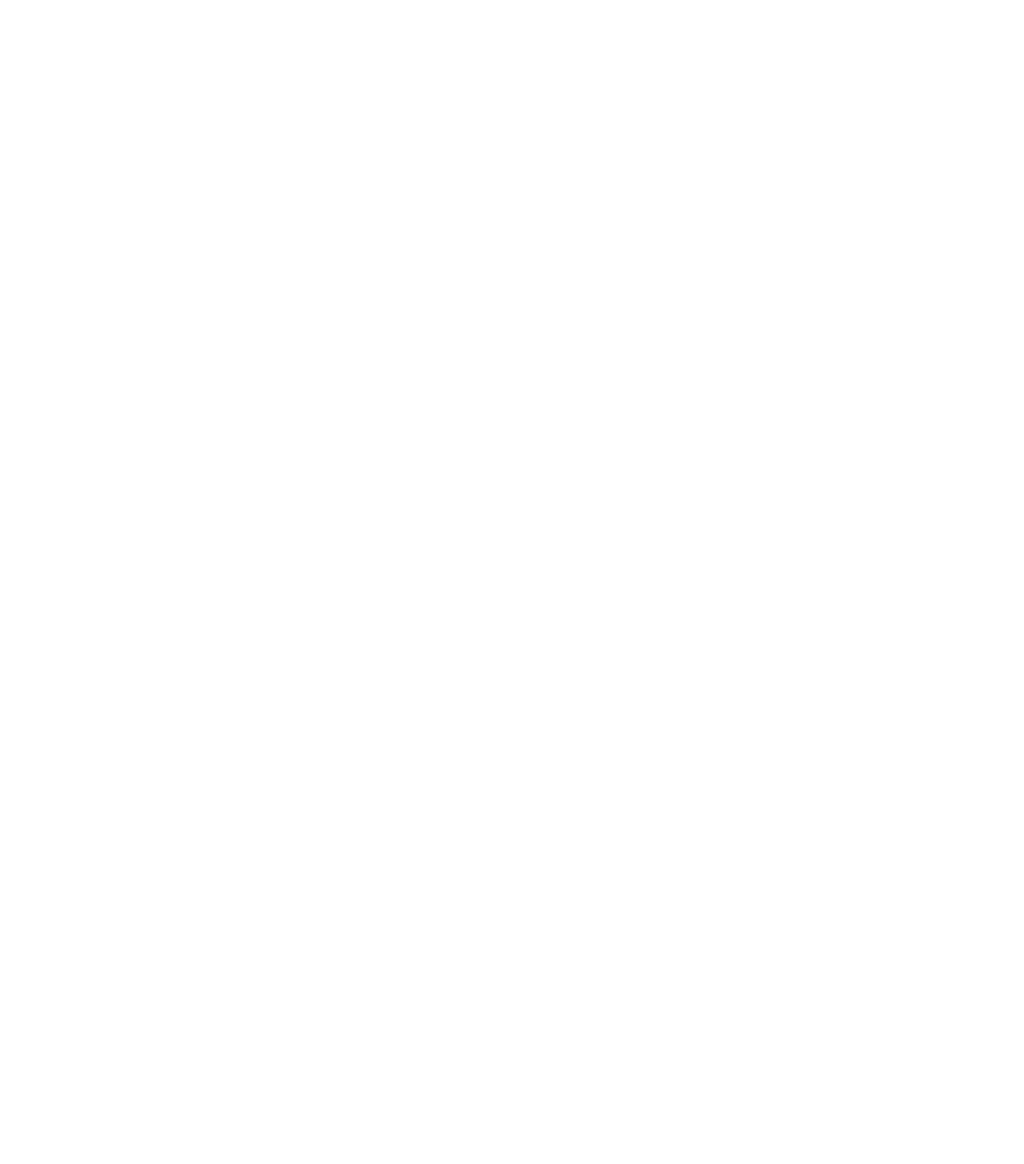
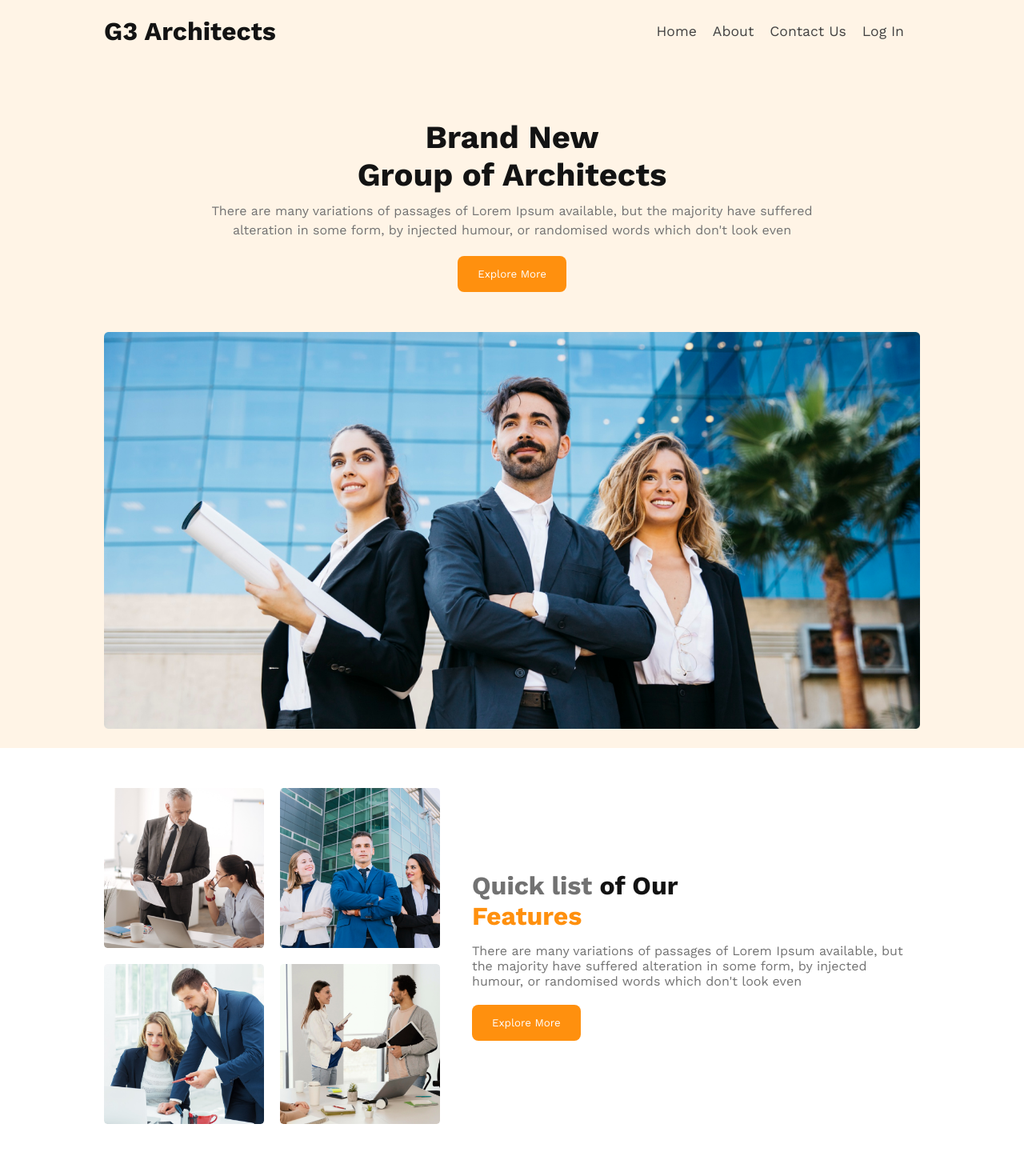
Before and after one commit to salehinRifat/G3-Architects, a plain HTML site: page index.html in a window 1280 px wide. Shown: the whole page at 80% size. Before the commit the page ends 800 px from the top, so only its background shows below. Drawn offline with nearby package versions, Linux system fonts and the light colour scheme.

Commit message:
added header and feature section

```diff
--- a/index.html
+++ b/index.html
@@ -7,6 +7,46 @@
     <link rel="stylesheet" href="style.css">
 </head>
 <body>
+    <header>
+        <div class="menu-container">
+        <h1 class="logo">G3 Architects</h1>
+        <nav>
+            <ul>
+                <li>Home</li>
+                <li>About</li>
+                <li>Contact Us</li>
+                <li>Log In</li>
+            </ul>
+        </nav>
+    </div>
+    <section class="banner">
+        <div class="banner-content">
+            <h1 class="banner-title">Brand New <br> Group of Architects </h1>
+            <p class="banner-text">There are many variations of passages of Lorem Ipsum available, but the majority have suffered alteration in some form, by injected humour, or randomised words which don't look even</p>
+            <button class="btn-primary">Explore More</button>
+        </div>
+        <div class="banner-img">
+            <img src="images/banner.png" alt="">
+        </div>
 
+    </section>
+    </header>
+    <main>
+        <section class="features">
+            <div class="features-container">
+                <div class="feature-img">
+                    <img src="images/team1.png" alt="">
+                    <img src="images/team2.png" alt="">
+                    <img src="images/team3.png" alt="">
+                    <img src="images/team4.png" alt="">
+                </div>
+                <div class="feature-content">
+                    <h1><span class="feature-style1">Quick list</span> of Our <br><span class="feature-style2">Features</span></h1>
+                    <p>There are many variations of passages of Lorem Ipsum available, but the majority have suffered alteration in some form, by injected humour, or randomised words which don't look even</p>
+                    <button class="btn-primary">Explore More</button>
+                </div>
+            </div>
+        </section>
+    </main>
 </body>
 </html>
--- a/style.css
+++ b/style.css
@@ -0,0 +1,145 @@
+@import url('https://fonts.googleapis.com/css2?family=Work+Sans:wght@400;700;800&display=swap');
+*{
+    margin: 0;
+    padding: 0;
+    font-family: 'Work Sans', sans-serif;
+}
+.menu-container{
+    padding: 20px 130px;
+    background: rgba(255, 144, 14, 0.10);
+    display: flex;
+    justify-content: space-between;
+    align-items: center;
+}
+.logo{
+    color: #131313;
+    font-weight: 700;
+    font-size: 2rem;
+}
+nav ul{
+    display: flex;
+
+}
+nav ul li{
+    list-style: none;
+    margin-right: 20px;
+    color: #424242;
+    font-size: 1.1rem;
+}
+.banner{
+    padding: 20px 130px;
+    background: rgba(255, 144, 14, 0.10)
+}
+.banner-img{
+    max-width: 1440px;
+    margin: 0 auto;
+}
+.banner-img img{
+    width: 100%;
+}
+.banner-content{
+    text-align: center;
+    padding: 50px 100px;
+}
+.banner-title{
+    color: #131313;
+    font-size: 2.5rem;
+    margin-bottom: 10px;
+}
+.banner-text{
+    color:  #727272;
+    line-height: 1.5rem;
+    margin-bottom: 20px;
+}
+.btn-primary{
+    padding: 15px 25px;
+    border-radius: 8px;
+    background: #FF900E;
+    border: none;
+    color: #fff;
+    cursor: pointer;
+}
+main{
+    max-width: 1440px;
+    margin: 0 auto;
+}
+.features-container{
+    display: flex;
+    padding: 50px 130px;
+    gap: 20px;
+    justify-content: center;
+    align-items: center;
+}
+.feature-img{
+    display: grid;
+    grid-template-columns: repeat(2, 1fr);
+    gap: 20px;
+}
+.feature-img img{
+    width: 200px;
+}
+.feature-content{
+    margin-left: 20px;
+}
+.feature-content h1{
+    font-size: 2rem;
+    margin-bottom: 15px;
+    color: #131313;
+    font-weight: 700;
+}
+.feature-style1{
+    color: #727272;
+}
+.feature-style2{
+    color: #FF900E;
+}
+.feature-content button{
+    margin-top: 20px;
+}
+.feature-content p{
+    color: #727272;
+}
+
+
+
+
+/* Resposive designs */
+@media screen and (max-width:576px){
+    .menu-container,.features-container{
+        flex-direction: column;
+        padding:20px;
+    }
+    .feature-img img{
+        width: 180px;
+    }
+    nav ul{
+        margin-top: 10px;
+    }
+    .banner{
+        padding: 20px;
+    }
+    .banner-content{
+        padding: 0;
+    }
+    .btn-primary{
+        margin-bottom: 10px;
+    }
+}
+@media screen and (min-width:576px) and (max-width:768px){
+    .menu-container{
+        flex-direction: row;
+        padding:20px;
+    }
+    nav ul{
+        margin-top: 10px;
+    }
+    .banner{
+        padding: 20px;
+    }
+    .banner-content{
+        padding: 0;
+    }
+    .btn-primary{
+        margin-bottom: 10px;
+    }
+}
```
